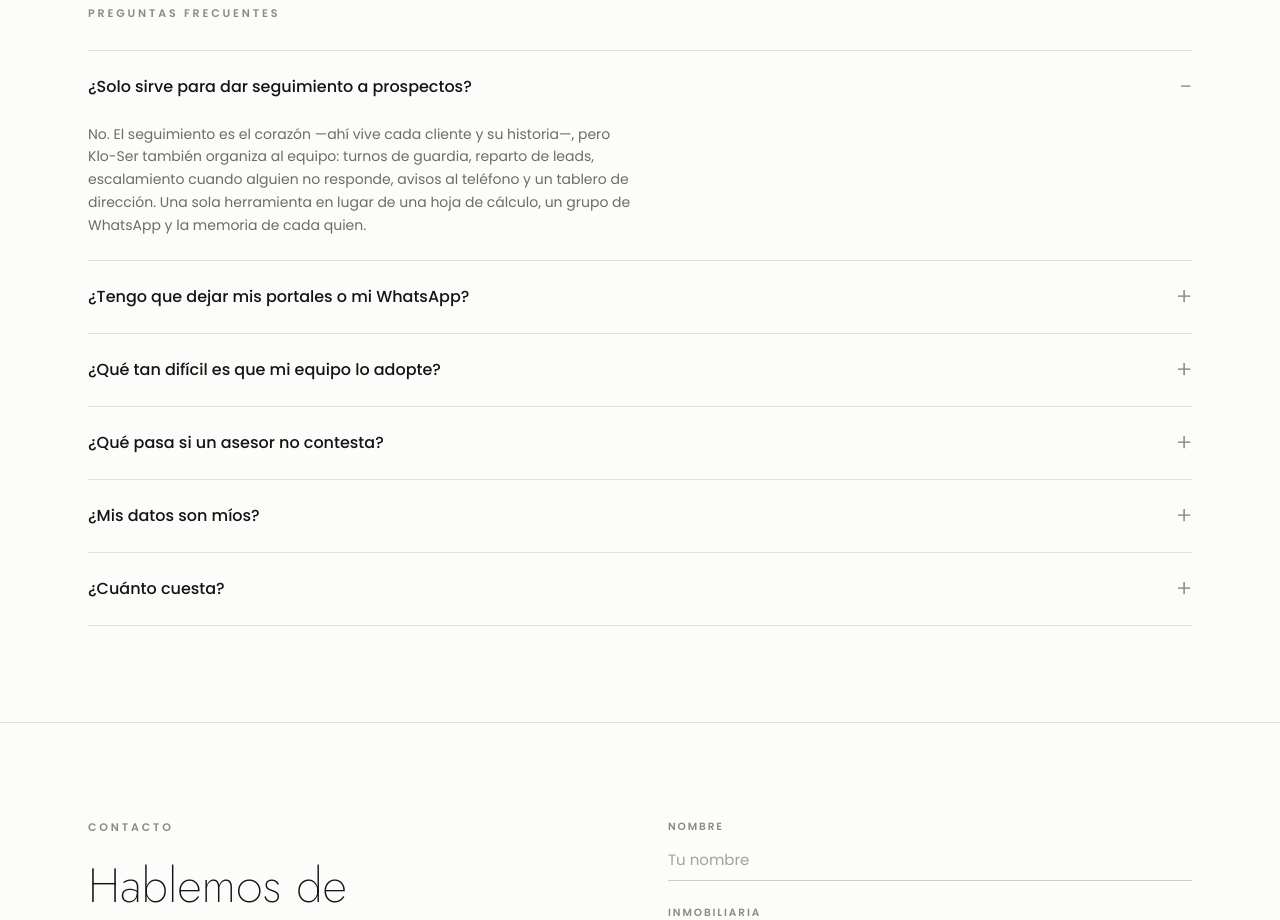
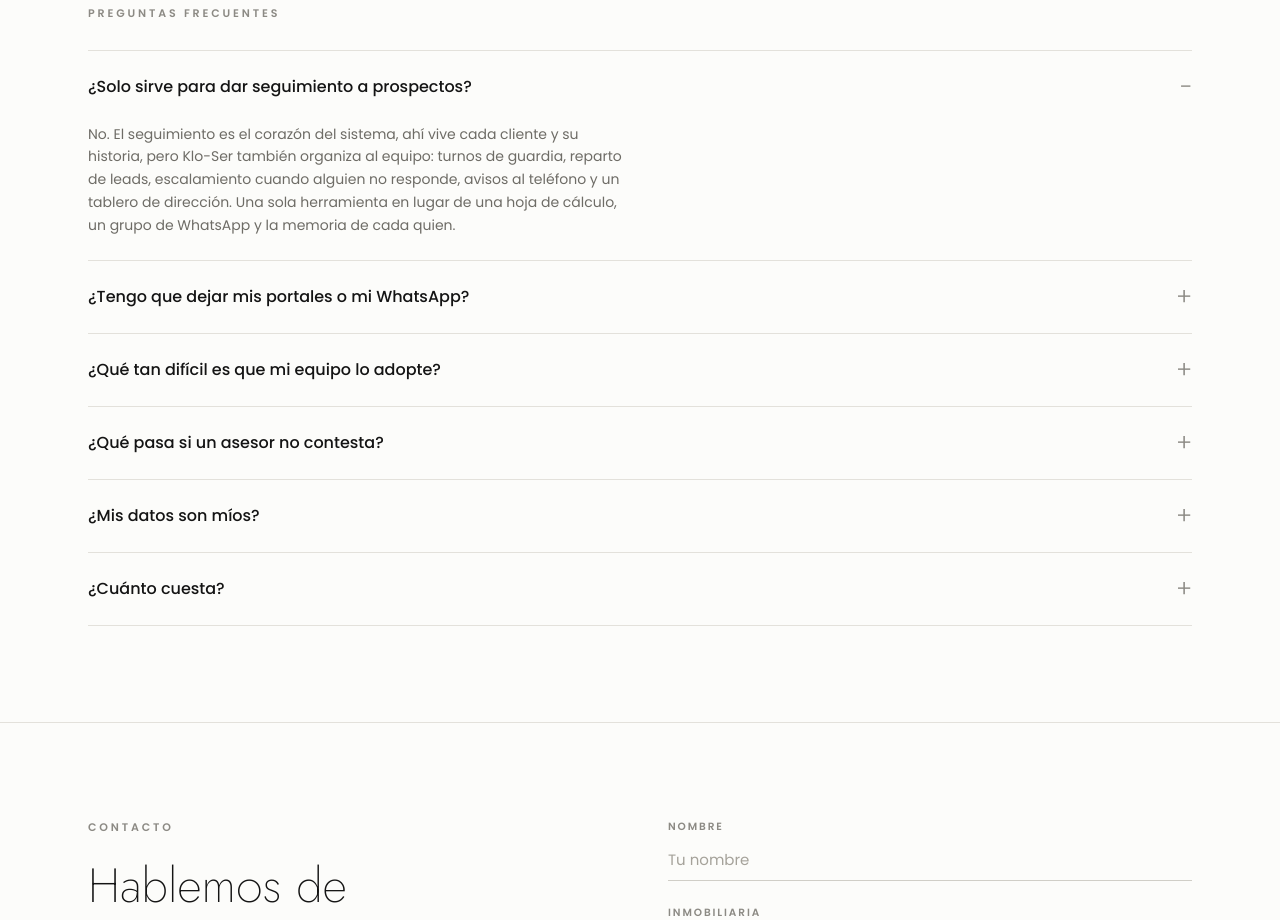
Before and after one commit to jairmaldonador8/Inmobiliaria-CRM, a Next.js app: page / in a window 1280 px wide. Shown: the part 3920-4840 px from the top of the page. Built offline with nearby package versions, Linux system fonts and the light colour scheme.

Commit message:
copy: sin rayas en los textos de la landing y el login
Co-Authored-By: Claude Fable 5 <noreply@anthropic.com>

```diff
--- a/src/app/login/page.tsx
+++ b/src/app/login/page.tsx
@@ -16,7 +16,7 @@ export default function PaginaLogin() {
       <main className="w-full max-w-sm">
         <div className="mb-8 flex flex-col items-center text-center">
           <h1>
-            <span className="sr-only">Klo-Ser — Sistema interno de Montana Realty</span>
+            <span className="sr-only">Klo-Ser · Sistema interno de Montana Realty</span>
             <Wordmark aria-hidden className="text-[27px] text-slate-900" />
           </h1>
           <p className="mt-3 text-[10px] font-semibold uppercase tracking-[0.26em] text-slate-500">
--- a/src/app/page.tsx
+++ b/src/app/page.tsx
@@ -5,7 +5,7 @@ import Link from 'next/link'
 import { Wordmark } from '@/components/marca/wordmark'
 
 export const metadata: Metadata = {
-  title: 'Klo-Ser — Un buen cierre se construye',
+  title: 'Klo-Ser · Un buen cierre se construye',
   description:
     'El sistema operativo de tu inmobiliaria: leads, equipo y dirección en una sola herramienta. Lo que no se mide, no progresa.',
 }
@@ -120,7 +120,7 @@ const PASOS = [
 const FAQ = [
   {
     q: '¿Solo sirve para dar seguimiento a prospectos?',
-    a: 'No. El seguimiento es el corazón —ahí vive cada cliente y su historia—, pero Klo-Ser también organiza al equipo: turnos de guardia, reparto de leads, escalamiento cuando alguien no responde, avisos al teléfono y un tablero de dirección. Una sola herramienta en lugar de una hoja de cálculo, un grupo de WhatsApp y la memoria de cada quien.',
+    a: 'No. El seguimiento es el corazón del sistema, ahí vive cada cliente y su historia, pero Klo-Ser también organiza al equipo: turnos de guardia, reparto de leads, escalamiento cuando alguien no responde, avisos al teléfono y un tablero de dirección. Una sola herramienta en lugar de una hoja de cálculo, un grupo de WhatsApp y la memoria de cada quien.',
   },
   {
     q: '¿Tengo que dejar mis portales o mi WhatsApp?',
@@ -136,7 +136,7 @@ const FAQ = [
   },
   {
     q: '¿Mis datos son míos?',
-    a: 'Sí. La historia de tus clientes es inmutable —nadie puede borrarla ni editarla, ni por error— y te pertenece. Cada inmobiliaria opera con su propia información, aislada y respaldada.',
+    a: 'Sí. La historia de tus clientes es inmutable: nadie puede borrarla ni editarla, ni por error, y te pertenece. Cada inmobiliaria opera con su propia información, aislada y respaldada.',
   },
   {
     q: '¿Cuánto cuesta?',
```
